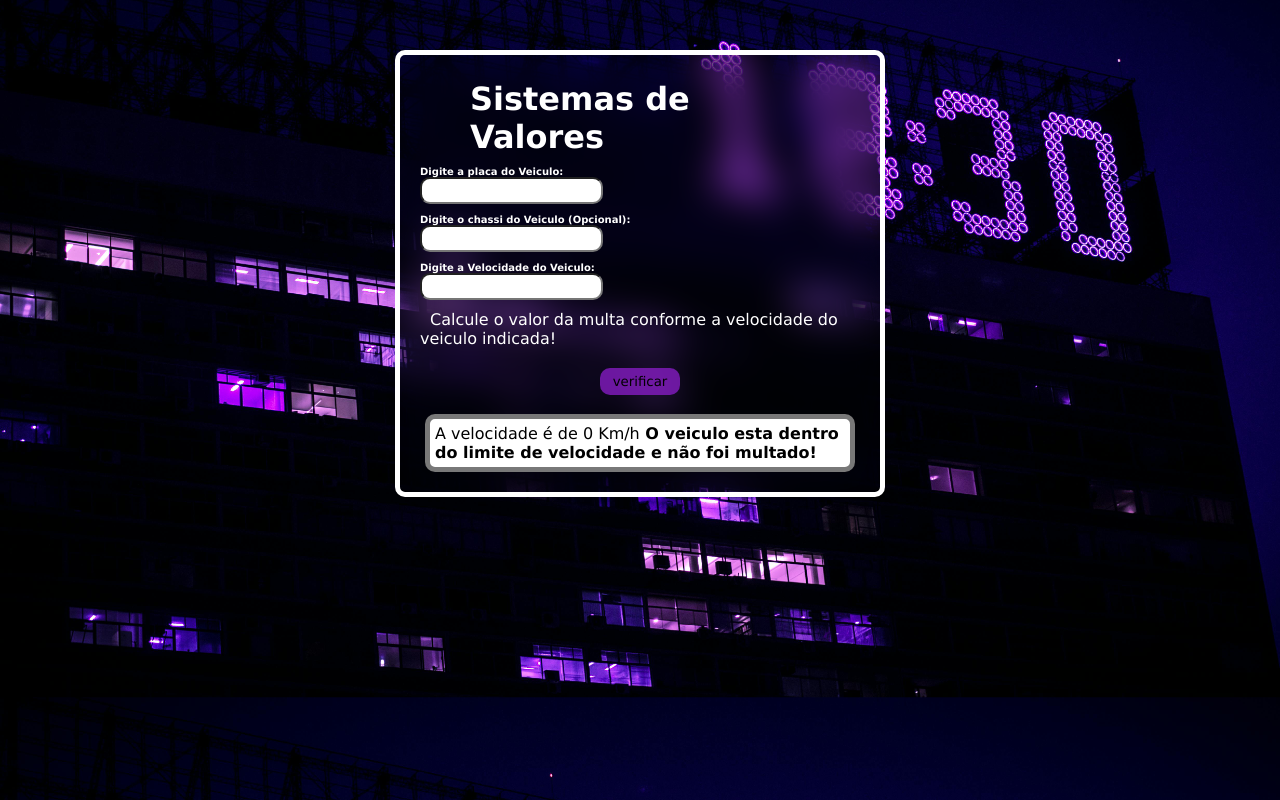
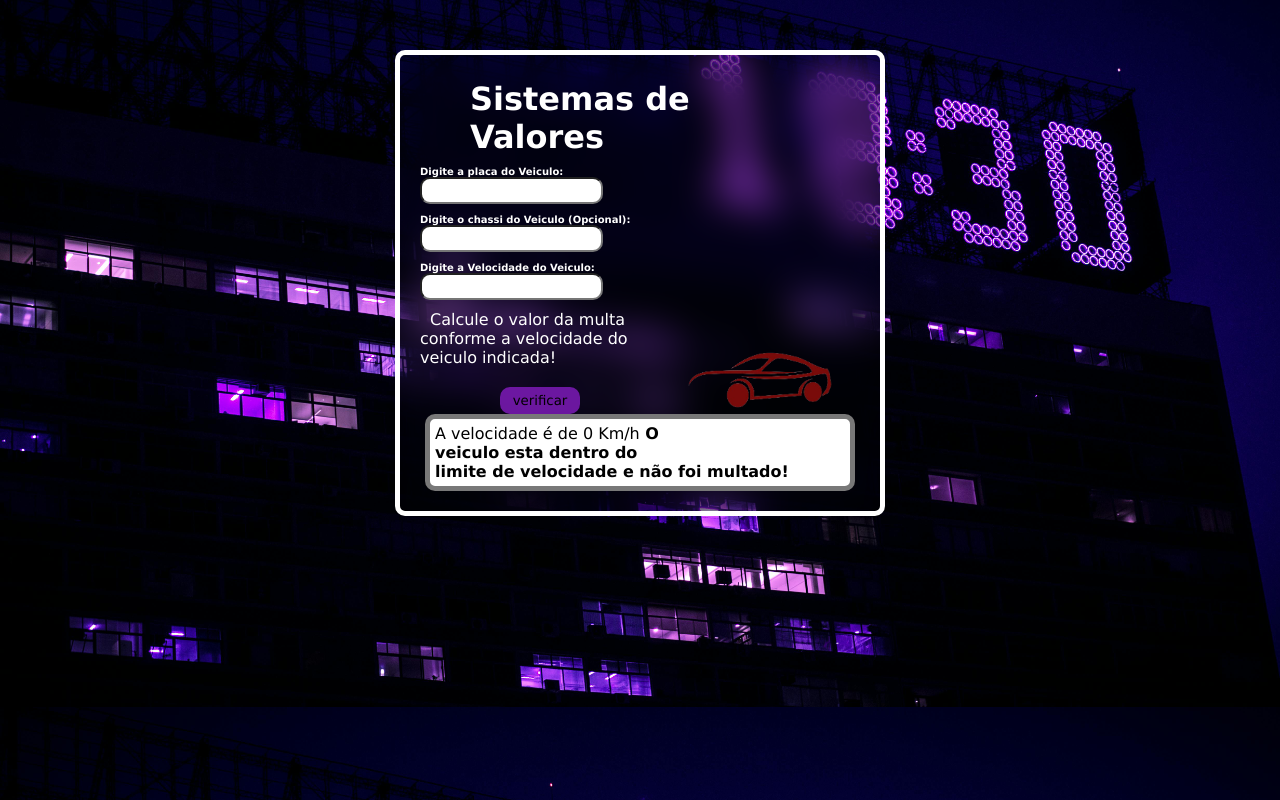
Before and after one commit to Vws2007/escola, a plain HTML site: page index.html in a window 1280 px wide. Both pictures are taken after a click on the button "verificar". Drawn offline with Linux system fonts and the light colour scheme.

```diff
--- a/index.html
+++ b/index.html
@@ -4,6 +4,7 @@
     <meta charset="UTF-8">
     <meta name="viewport" content="width=device-width, initial-scale=1.0">
     <link rel="stylesheet" href="style.css">
+    <link rel="shortcut icon" href="./img/auto-remove.ico.png" type="image/x-icon">
     <title>Sistemas de Multas</title>
 </head>
 <body>
@@ -16,9 +17,9 @@
         <input type="number" name="chassi" id="chassi">
         <h3>Digite a Velocidade do Veiculo:</h3>
         <input type="number" name="txtvel" id="txtvel" required>
+        <img src="./img/auto.png.png" id="autoImg" alt="">
         <p>Calcule o valor da multa conforme a velocidade do veiculo indicada!</p>
         <input type="button" value="verificar" id="verification" onclick="calcular()">
-        <img src="./img/" alt="">
         <div id="res">
 
         </div>
@@ -30,7 +31,7 @@
                 var vel = Number(txtv.value)
                 var res = window.document.querySelector('div#res')
                 res.innerHTML = `A velocidade é de ${vel} Km/h`
-                if (vel > 80) {
+                if ( txtv > 80) {
                     res.innerHTML += ` <em><strong> O veiculo ultrapassou o limite de velocidade e foi multado, o valor da multa é de R$200,00<strong><em>`
                 } else {
                      res.innerHTML += `<strong> O veiculo esta dentro do limite de velocidade e não foi multado!<strong>`
--- a/style.css
+++ b/style.css
@@ -69,3 +69,8 @@ input {
     border-radius: 10px;
     border: 5px solid rgba(0, 0, 0, 0.529);
 }
+#autoImg {
+    width: 200px;
+    float: right;
+
+}
```
Also changed, not shown: img/auto-remove.ico.png (added), img/auto.png.png (added).
